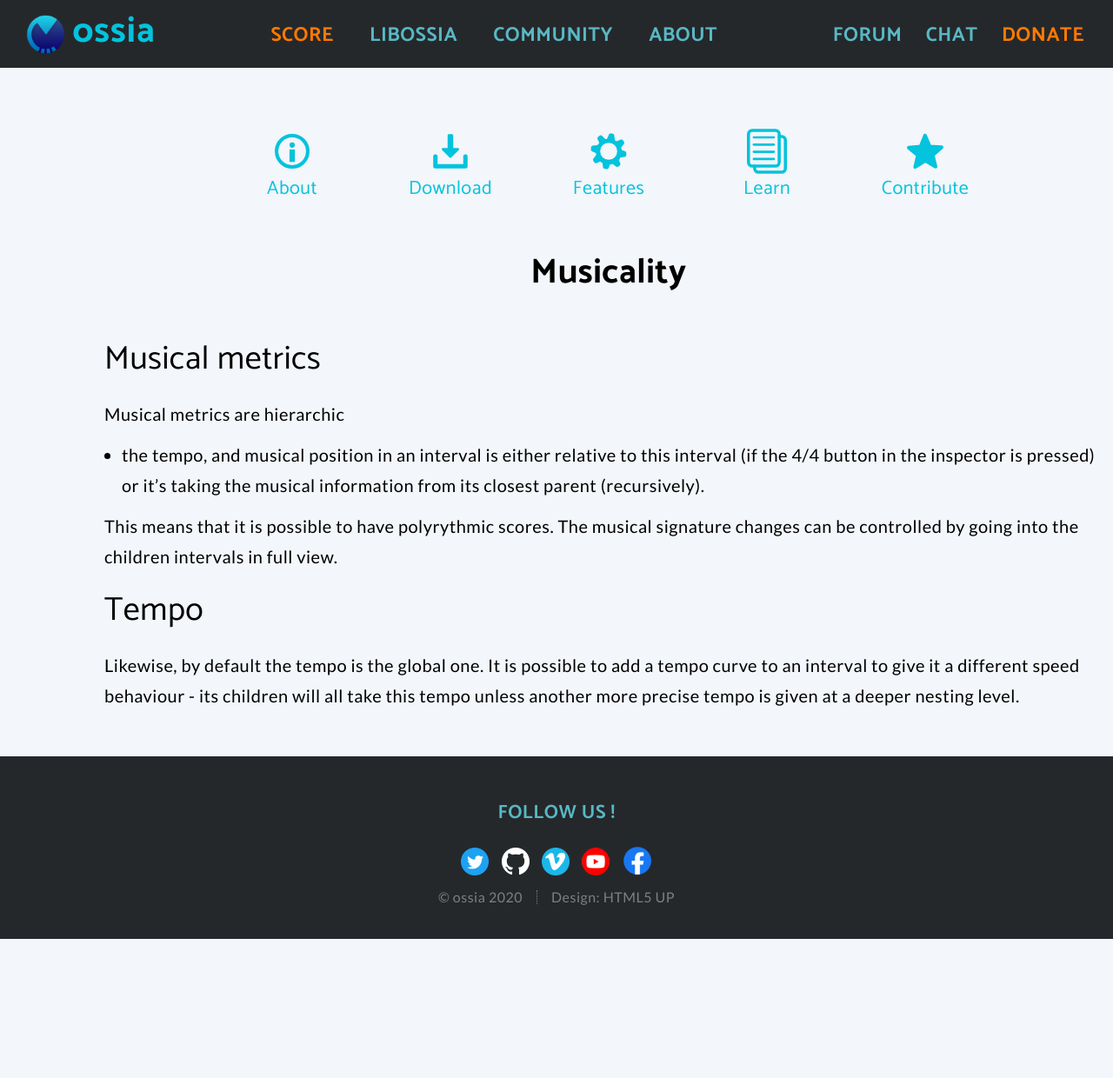
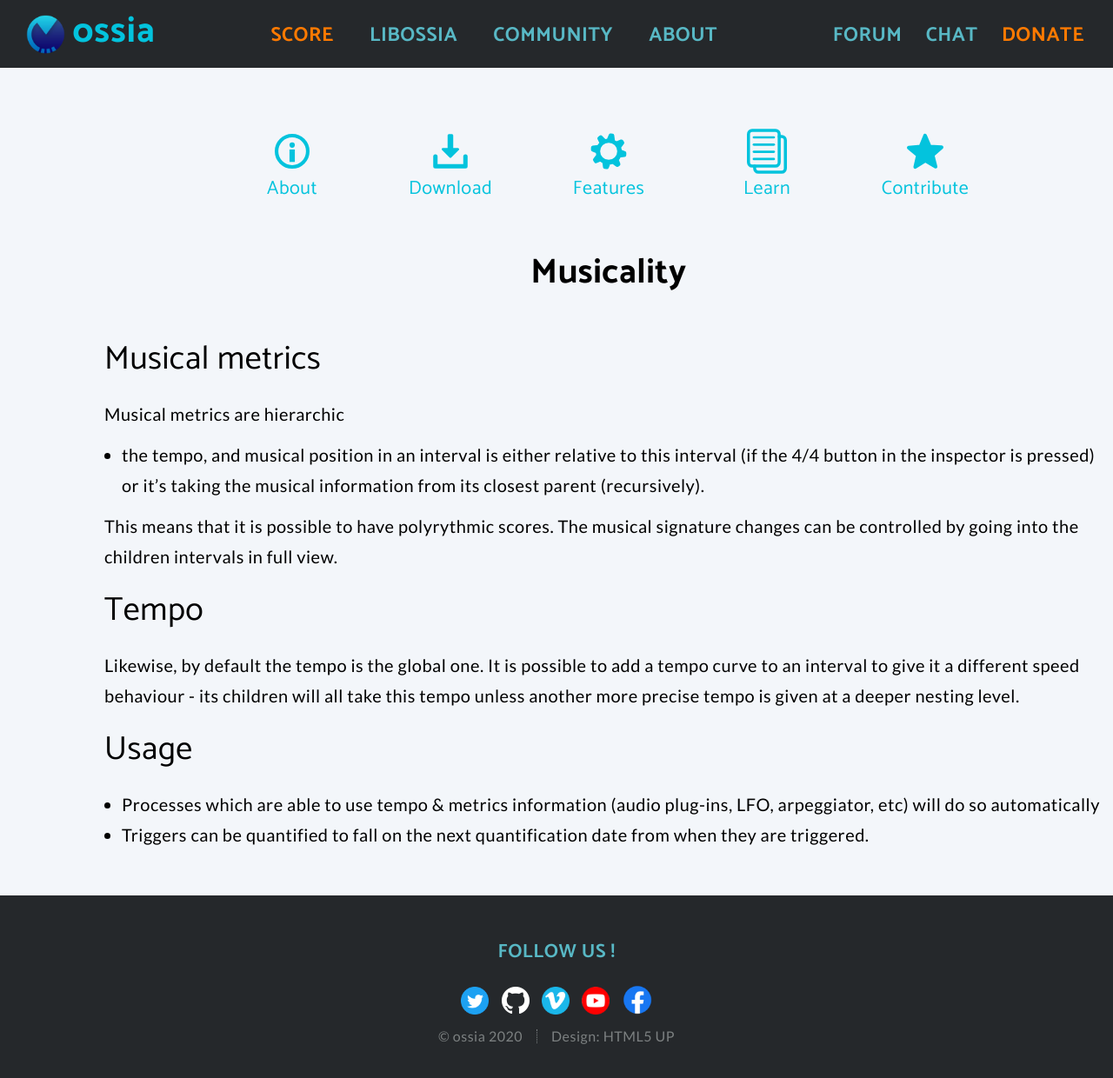
Before and after one commit to thibaudk/ossia.github.io, a Jekyll site: the page built from _score_features/musical-feature.md, in a window 1280 px wide and 1240 px high. Shown: the whole window at 87% size. Built offline with Jekyll 4.4.1, drawn with Linux system fonts in a browser that asks for light colours.

Commit message:
more musical info

```diff
--- a/_score_features/musical-feature.md
+++ b/_score_features/musical-feature.md
@@ -25,3 +25,7 @@
 Likewise, by default the tempo is the global one. It is possible to add a tempo curve to an interval
 to give it a different speed behaviour - its children will all take this tempo unless another more precise tempo is
 given at a deeper nesting level.
+
+# Usage
+- Processes which are able to use tempo & metrics information (audio plug-ins, LFO, arpeggiator, etc) will do so automatically
+- Triggers can be quantified to fall on the next quantification date from when they are triggered.
```
